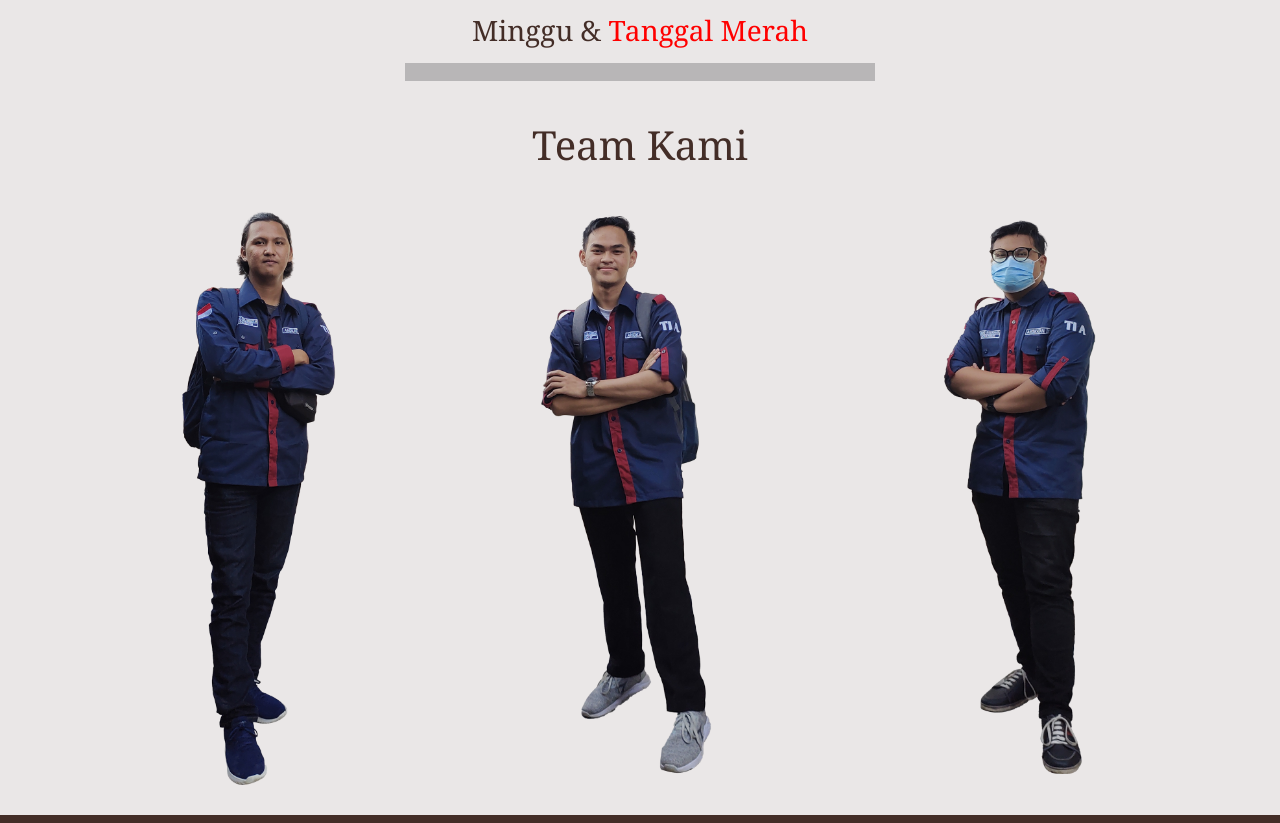
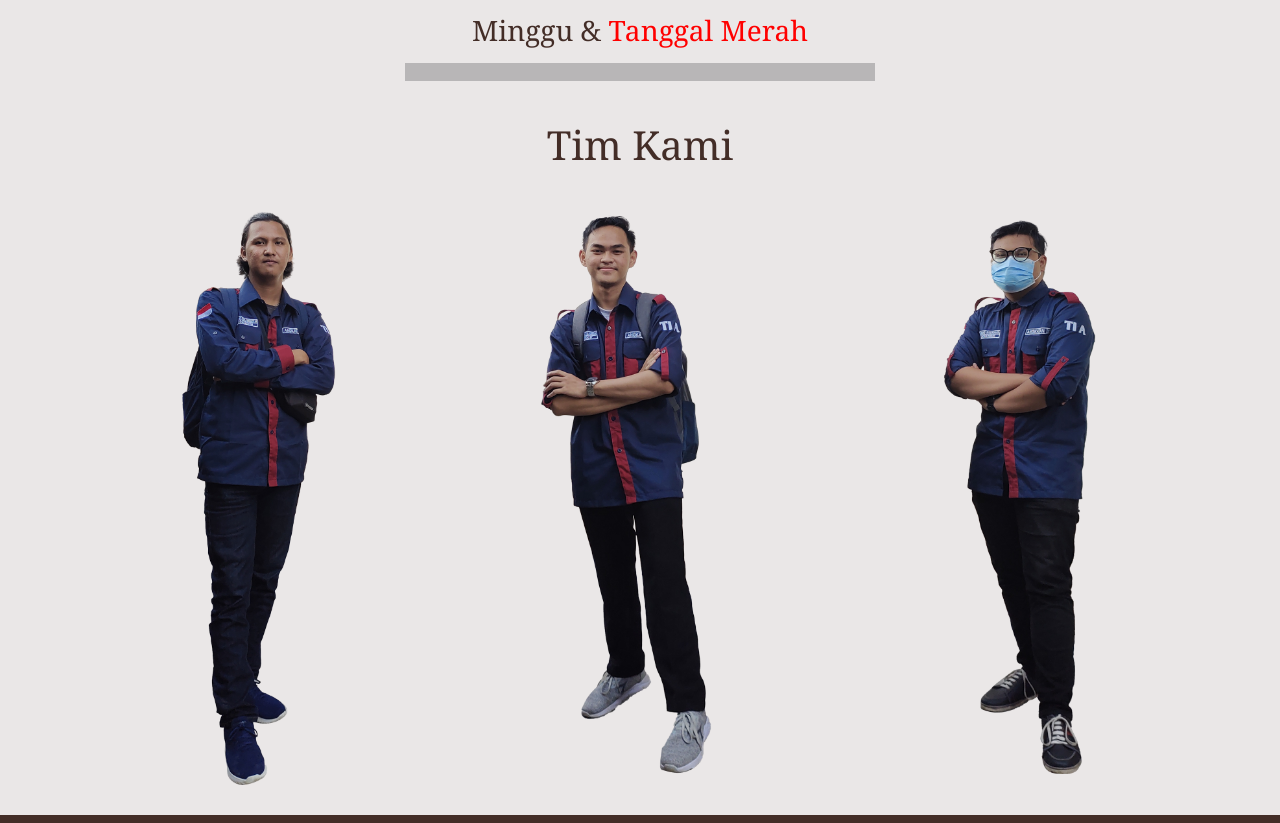
Before and after one commit to Kelompok3-DW/Kopi-Garaki, a website: page tentang.html in a window 1280 px wide. Shown: the part 932-1755 px from the top of the page. Drawn offline with nearby package versions, Linux system fonts and the light colour scheme.

Commit message:
update tentang

```diff
--- a/tentang.html
+++ b/tentang.html
@@ -160,7 +160,7 @@
             <div class="col">
 
                 <div class="Founder text-primary">
-                    <h3 class="fs-1">Team Kami</h3>
+                    <h3 class="fs-1">Tim Kami</h3>
                 </div>
             </div>
         </div>
```
